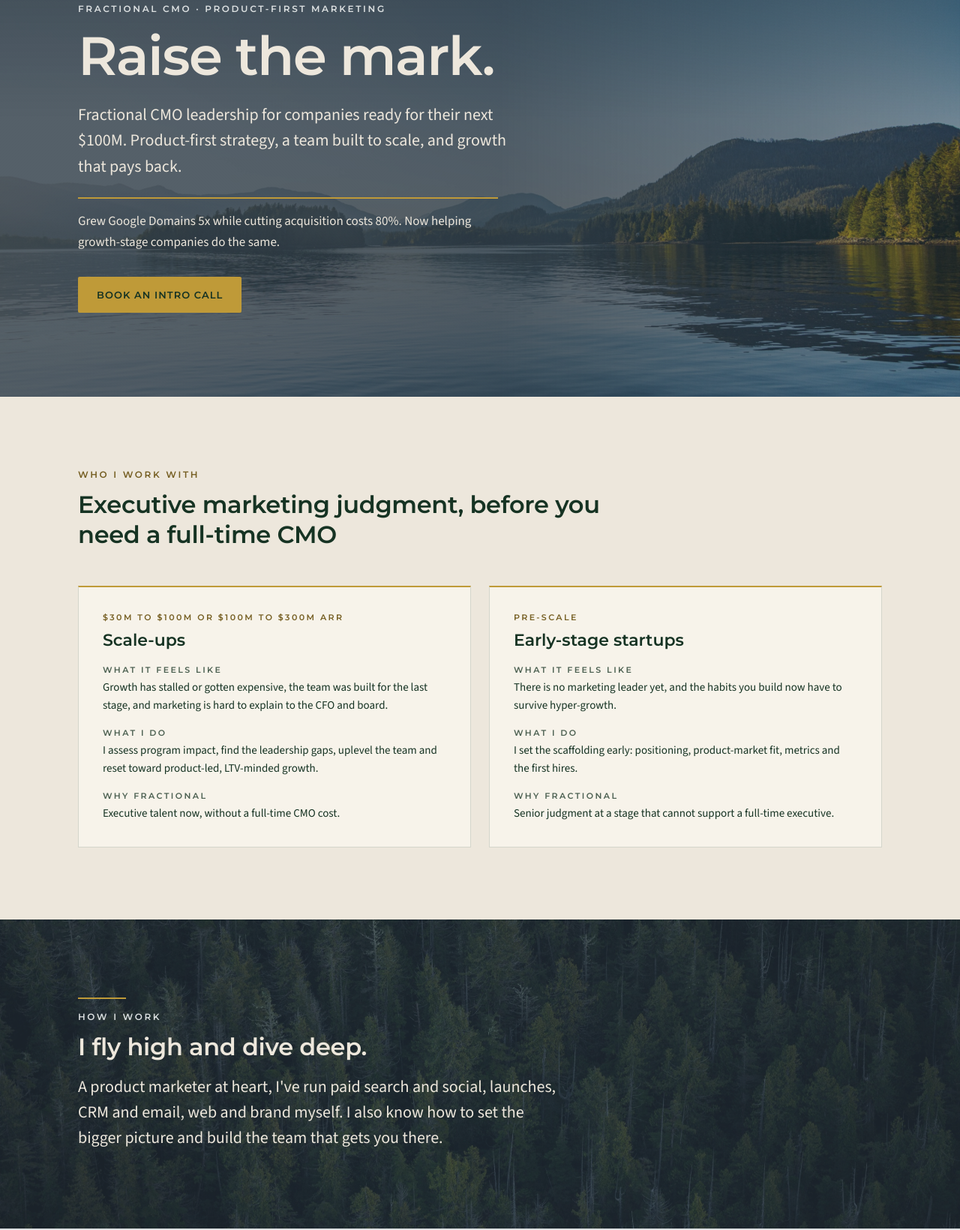
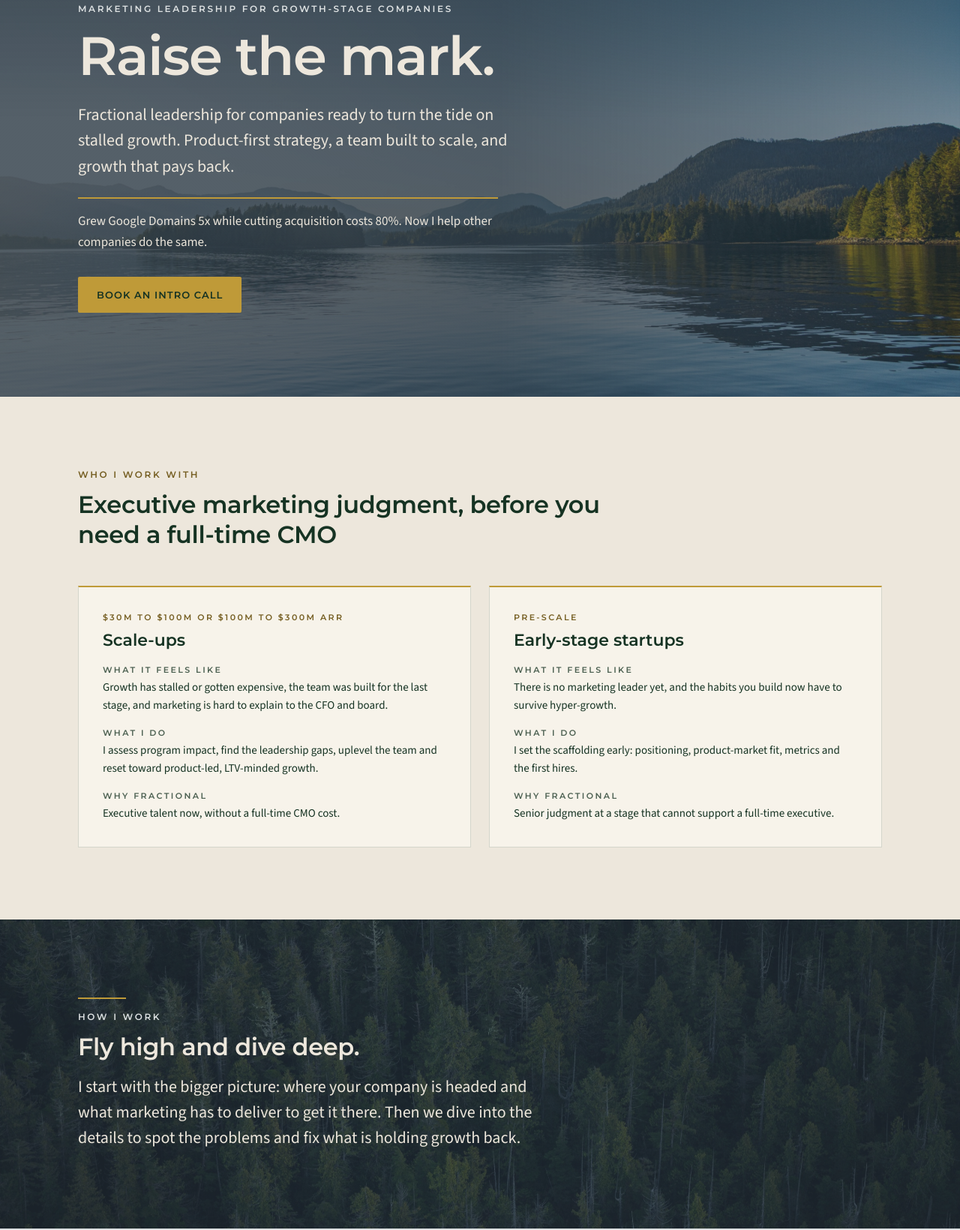
Before and after one commit to jsanio/tidemark-site, a plain HTML site: page index.html in a window 1280 px wide. Shown: the part 196-1836 px from the top of the page at 75% size. Drawn offline with Linux system fonts and the light colour scheme.

Commit message:
Refresh hero and About wording
- Hero small label: "Marketing leadership for growth-stage companies"
- Hero intro: "turn the tide on stalled growth"; proof line no longer repeats
  "growth-stage"; Home search/link-preview text updated to match
- Home "How I work": "Fly high and dive deep." with bigger-picture, then
  dive-into-details copy; About intro reworded the same way

Co-Authored-By: Claude Sonnet 5.5 <noreply@anthropic.com>

```diff
--- a/index.html
+++ b/index.html
@@ -4,12 +4,12 @@
 <meta charset="utf-8">
 <meta name="viewport" content="width=device-width, initial-scale=1">
 <title>Tidemark Advisory | Fractional CMO leadership</title>
-<meta name="description" content="Fractional CMO leadership for companies ready for their next $100M. Product-first strategy, a team built to scale, and growth that pays back.">
+<meta name="description" content="Fractional marketing leadership for companies ready to turn the tide on stalled growth. Product-first strategy, a team built to scale, and growth that pays back.">
 <link rel="canonical" href="https://tidemark.llc/">
 <meta property="og:type" content="website">
 <meta property="og:site_name" content="Tidemark Advisory">
 <meta property="og:title" content="Tidemark Advisory | Fractional CMO leadership">
-<meta property="og:description" content="Fractional CMO leadership for companies ready for their next $100M. Product-first strategy, a team built to scale, and growth that pays back.">
+<meta property="og:description" content="Fractional marketing leadership for companies ready to turn the tide on stalled growth. Product-first strategy, a team built to scale, and growth that pays back.">
 <meta property="og:url" content="https://tidemark.llc/">
 <meta property="og:image" content="https://tidemark.llc/assets/img/og-image.png">
 <meta name="twitter:card" content="summary_large_image">
@@ -43,10 +43,10 @@
   <div class="shot"><img src="assets/img/photos/hero.jpg" width="2400" height="1600" alt=""></div>
   <div class="veil"></div>
   <div class="inner wrap">
-    <p class="eyebrow">Fractional CMO · Product-first marketing</p>
+    <p class="eyebrow">Marketing leadership for growth-stage companies</p>
     <h1 class="display">Raise the mark.</h1>
-    <p class="lead">Fractional CMO leadership for companies ready for their next $100M. Product-first strategy, a team built to scale, and growth that pays back.</p>
-    <p class="support">Grew Google Domains 5x while cutting acquisition costs 80%. Now helping growth-stage companies do the same.</p>
+    <p class="lead">Fractional leadership for companies ready to turn the tide on stalled growth. Product-first strategy, a team built to scale, and growth that pays back.</p>
+    <p class="support">Grew Google Domains 5x while cutting acquisition costs 80%. Now I help other companies do the same.</p>
     <p class="cta"><a class="btn btn-accent" href="contact.html">Book an intro call</a></p>
   </div>
 </section>
@@ -84,8 +84,8 @@
   <div class="inner wrap">
     <div class="rule"></div>
     <p class="eyebrow">How I work</p>
-    <h2 class="h2">I fly high and dive deep.</h2>
-    <p class="lead">A product marketer at heart, I've run paid search and social, launches, CRM and email, web and brand myself. I also know how to set the bigger picture and build the team that gets you there.</p>
+    <h2 class="h2">Fly high and dive deep.</h2>
+    <p class="lead">I start with the bigger picture: where your company is headed and what marketing has to deliver to get it there. Then we dive into the details to spot the problems and fix what is holding growth back.</p>
   </div>
 </section>
 
```
Also changed, not shown: about.html (+1 -1 lines).
